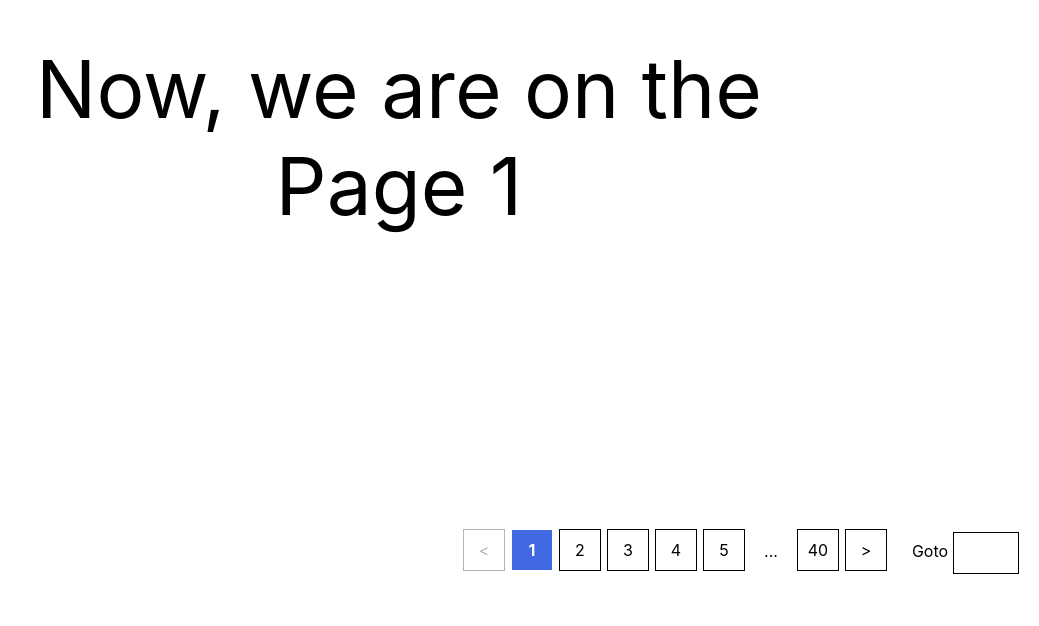
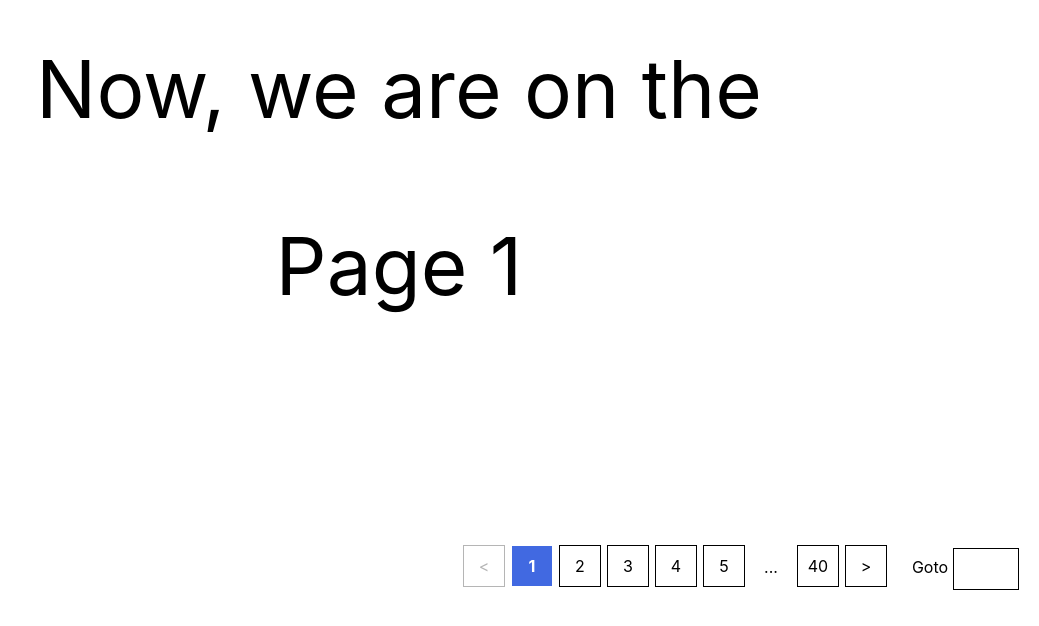
Before and after one commit to Kata1213/PaginationComponent, a React (Create React App) app: page / in a window 1280 px wide. Shown: the part 232-858 px from the top of the page, without its empty margins (241-1280 px from the left). Built offline with nearby package versions, Linux system fonts and the light colour scheme.

Commit message:
[Jingyue] change the App frame

```diff
--- a/src/App.css
+++ b/src/App.css
@@ -1,6 +1,11 @@
-.content p{
+.content {
+  display: flex;
   padding: 15%;
   font-size: 80px;
+  display: flex;
+  flex-direction: column;
+  justify-content: space-between;
+  align-items: center;
 }
 
 
--- a/src/App.js
+++ b/src/App.js
@@ -20,7 +20,10 @@ class App extends Component {
     render() {
         return (
             <div className="App">
-                <div className="content"><p>Now, we are on the Page {this.state.activePage}</p></div>
+                <div className="content">
+                    <div><p>Now, we are on the </p></div>
+                    <div>Page {this.state.activePage}</div>
+                    </div>
                 <Pagination handlePageOnChange={this.handlePageOnChange}/>
             </div>
         );
--- a/src/component/pagination.js
+++ b/src/component/pagination.js
@@ -119,17 +119,17 @@ export default class Pagination extends Component {
                 if (pageValue > this.state.total) {
                     pageValue = this.state.total
                 }
-                this.setState({current: Number(pageValue)});
+                this.goTo(Number(pageValue))
             }
         }
     }
 
-    goTo=(currentId)=> {
-        console.log("currentId!!!!! =   " +currentId)
-        if(currentId>0 && currentId <= this.state.total)
-        this.setState({current: currentId})
-        this.handlePageOnChange(currentId);
-
+    goTo = (currentId) => {
+        console.log("currentId!!!!! =   " + currentId)
+        if (currentId > 0 && currentId <= this.state.total) {
+            this.setState({current: currentId})
+            this.handlePageOnChange(currentId);
+        }
     }
 
     goPre=()=> {
```
